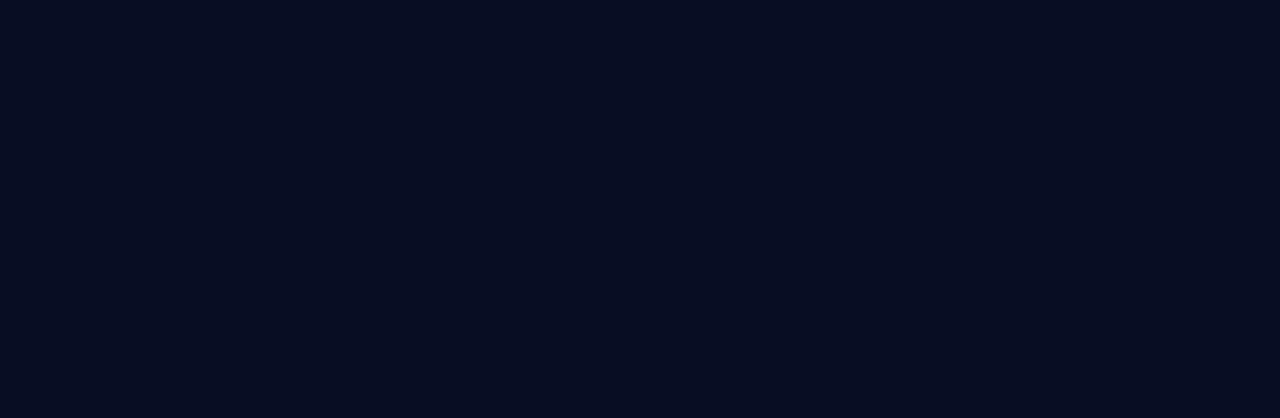
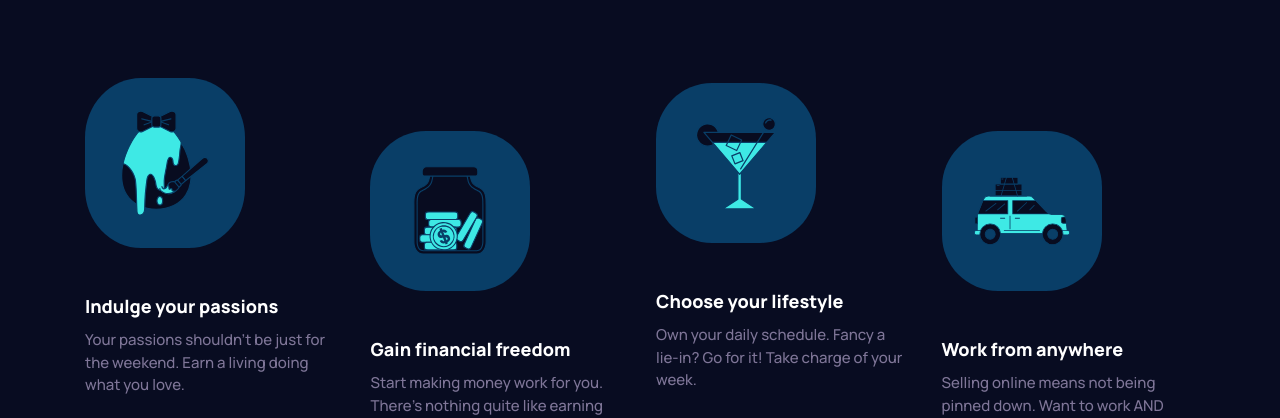
Before and after one commit to AntoineC-dev/maker-pre-launch-landing-page, a React (Vite) app: page / in a window 1280 px wide. Shown: the part 702-1120 px from the top of the page. Before the commit the page ends 800 px from the top, so only its background shows below. Built offline with nearby package versions, Linux system fonts and the light colour scheme.

Commit message:
Create products layout

```diff
--- a/src/App.tsx
+++ b/src/App.tsx
@@ -1,10 +1,11 @@
 import styles from './App.module.css';
-import { Header } from './layouts';
+import { Header, Products } from './layouts';
 
 function App() {
   return (
     <div className={styles.wrapper}>
       <Header />
+      <Products />
     </div>
   );
 }
--- a/src/index.css
+++ b/src/index.css
@@ -40,6 +40,7 @@
   /* border-radius */
   --br-base: 0.5rem;
   --br-lg: 1.5rem;
+  --br-lg: 2.5rem;
 
   /* spacing */
   --space-2xs: 0.25rem; /* 4px */
@@ -55,6 +56,9 @@
   --space-5xl: 6rem; /* 96px */
   --space-6xl: 7rem; /* 112px */
   --space-7xl: 8rem; /* 128px */
+  --space-8xl: 9rem; /* 128px */
+  --space-9xl: 10rem; /* 128px */
+  --space-10xl: 12rem; /* 128px */
 }
 
 /* ----------------- */
--- /dev/null
+++ b/src/layouts/Products/Products.module.css
@@ -0,0 +1,94 @@
+.wrapper {
+  margin-top: var(--space-7xl);
+  padding-top: var(--space-base);
+  display: flex;
+  flex-direction: column;
+  align-items: center;
+  gap: var(--space-3xl);
+
+  @media (min-width: 768px) {
+    gap: var(--space-xl);
+  }
+
+  @media (min-width: 1080px) {
+    flex-direction: row;
+    justify-content: center;
+    gap: var(--space-lg);
+    margin-top: var(--space-10xl);
+    padding-top: var(--space-lg);
+    padding-inline: var(--space-2xl);
+  }
+}
+
+.product {
+  display: flex;
+  flex-direction: column;
+  align-items: center;
+  gap: var(--space-lg);
+  --icon-size: 7.5rem;
+  --items-offset: var(--space-2xl);
+
+  .icon {
+    display: grid;
+    place-items: center;
+    width: var(--icon-size);
+    min-height: var(--icon-size);
+    background-color: hsl(var(--clr-blue));
+    padding: var(--space-lg);
+    border-radius: 35%;
+  }
+
+  .content {
+    text-align: center;
+    h3 {
+      color: hsl(var(--clr-light));
+      font-size: var(--fs-title-300);
+      font-weight: var(--fw-bold);
+      line-height: var(--lh-sm);
+      margin-bottom: var(--space-sm);
+    }
+
+    p {
+      max-width: 37ch;
+    }
+  }
+
+  @media (min-width: 768px) {
+    flex-direction: row;
+    gap: var(--space-2xl);
+
+    &:nth-child(odd) {
+      transform: translateX(var(--items-offset));
+    }
+
+    &:nth-child(even) {
+      transform: translateX(calc(-1 * var(--items-offset)));
+    }
+    .content {
+      text-align: start;
+    }
+  }
+
+  @media (min-width: 1080px) {
+    flex-direction: column;
+    align-items: flex-start;
+    gap: var(--space-2xl);
+    --icon-size: 10rem;
+    --items-offset: var(--space-md);
+
+    &:nth-child(odd) {
+      transform: translate(0, calc(-1 * var(--items-offset)));
+    }
+
+    &:nth-child(even) {
+      transform: translate(0, var(--items-offset));
+    }
+    .content {
+      text-align: start;
+
+      p {
+        max-width: 27ch;
+      }
+    }
+  }
+}
--- /dev/null
+++ b/src/layouts/Products/Products.tsx
@@ -0,0 +1,22 @@
+import styles from './Products.module.css';
+import { PRODUCTS } from '../../data';
+
+function Products() {
+  return (
+    <div id="products" className={styles.wrapper}>
+      {PRODUCTS.map((product, index) => (
+        <div key={index} className={styles.product}>
+          <div className={styles.icon}>
+            <img src={product.icon} alt="" aria-hidden="true" />
+          </div>
+          <div className={styles.content}>
+            <h3>{product.title}</h3>
+            <p>{product.text}</p>
+          </div>
+        </div>
+      ))}
+    </div>
+  );
+}
+
+export default Products;
--- a/src/layouts/index.ts
+++ b/src/layouts/index.ts
@@ -1 +1,2 @@
 export { default as Header } from './Header/Header';
+export { default as Products } from './Products/Products';
```
